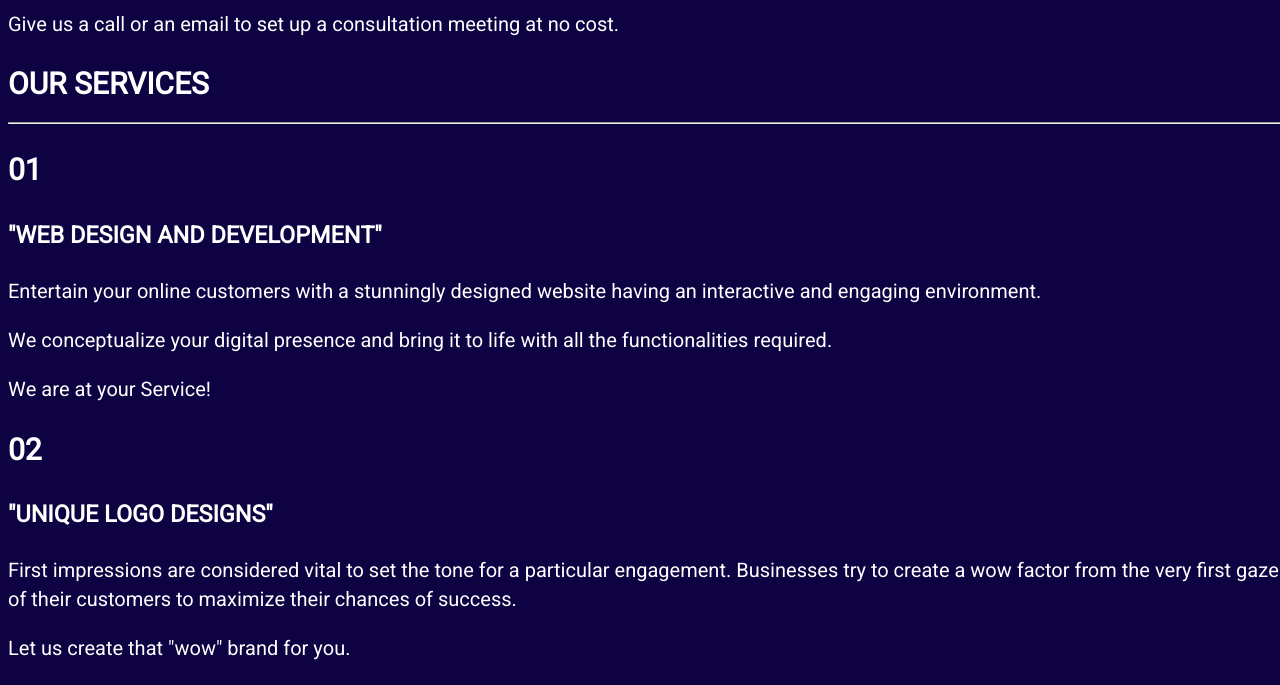
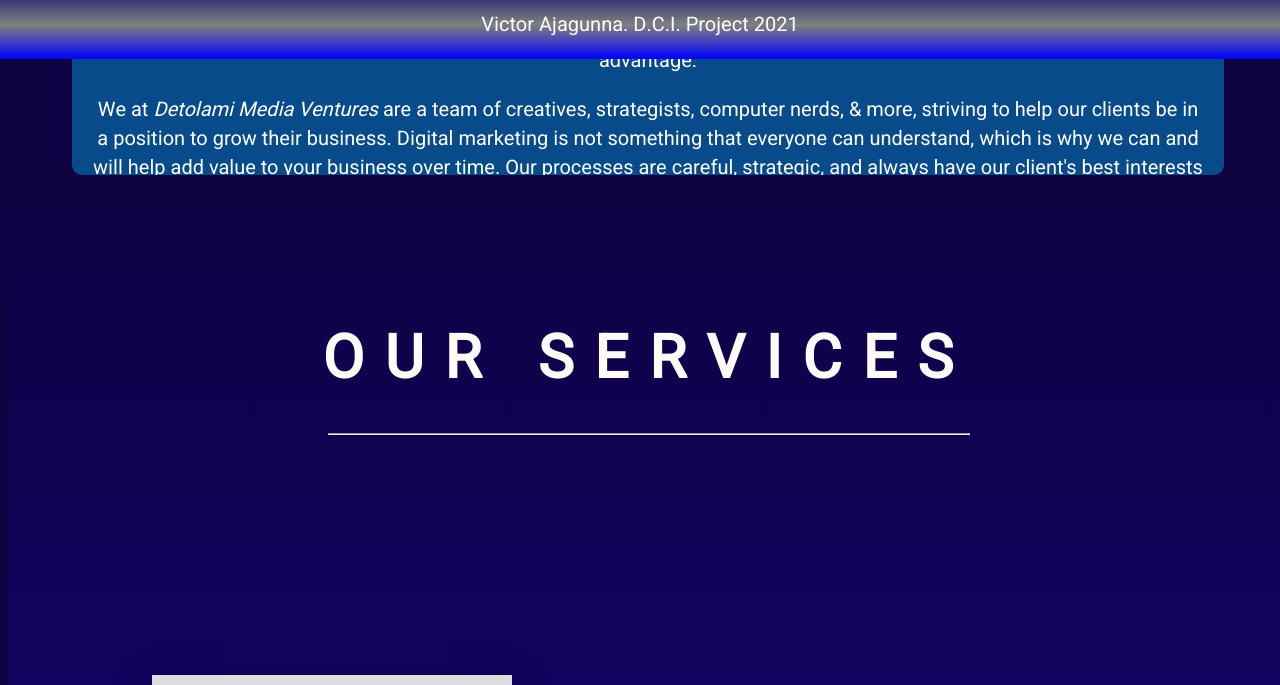
Before and after one commit to Detolami/detolami, a plain HTML site: page index.html in a window 1280 px wide. Shown: the part 741-1426 px from the top of the page. Drawn offline with Linux system fonts and the light colour scheme; the site is published under a folder, as on GitHub Pages, so addresses that start at the root find nothing; a web font is replaced by a local one.

Commit message:
Update index.html

```diff
--- a/index.html
+++ b/index.html
@@ -4,7 +4,7 @@
     <meta charset="UTF-8">
     <meta http-equiv="X-UA-Compatible" content="IE=edge">
     <meta name="viewport" content="width=device-width, initial-scale=1.0">
-    <link rel="stylesheet" type="text/css" href="/css/Onepage.css">
+    <link rel="stylesheet" type="text/css" href="./css/Onepage.css">
     <link rel="stylesheet" href="./css/Onepage2.css">
     <link rel="stylesheet" href="https://cdnjs.cloudflare.com/ajax/libs/font-awesome/4.7.0/css/font-awesome.min.css">
 
```
